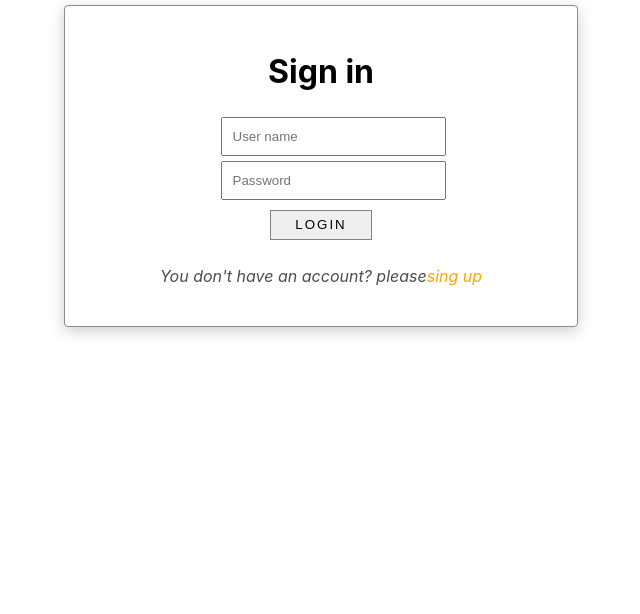
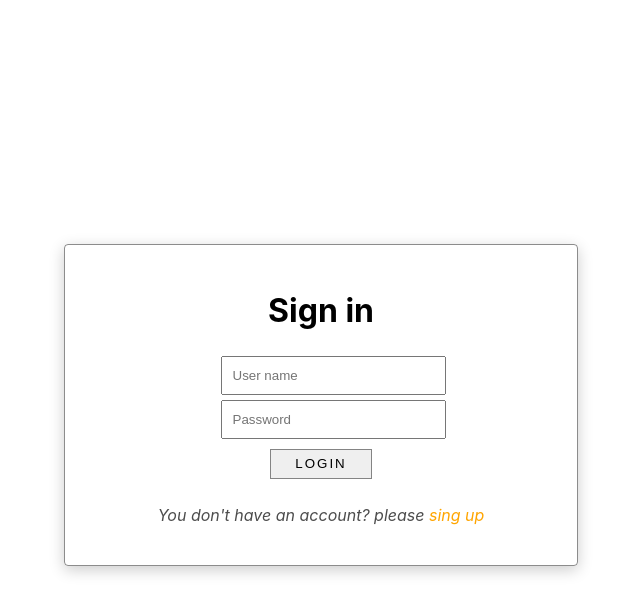
Before and after one commit to MS151994/my-company-front, a React (Create React App) app: page / in a window 1280 px wide. Shown: the top 614 px of the page, without its empty margins (319-959 px from the left). Built offline with nearby package versions, Linux system fonts and the light colour scheme.

Commit message:
added lovercase typo

```diff
--- a/src/components/UserForm/UserLogin.tsx
+++ b/src/components/UserForm/UserLogin.tsx
@@ -3,11 +3,11 @@ import {Button} from "../utils/Button/Button";
 import {Spinner} from "../utils/Spinner/Spinner";
 import {NavButton} from "../utils/NavButton/NavButton";
 import {useCookies} from "react-cookie";
+import {config} from "../../config/config";
 import './userForm.css';
-import {config} from "../../config/config";
 
 export const UserLogin = () => {
-    const [cookie, setCookie] = useCookies(['user']);
+    const [cookie, setCookie] = useCookies(['user', 'username']);
     const [loading, setLoading] = useState(false);
     const [form, setForm] = useState({
         name: '',
@@ -17,7 +17,7 @@ export const UserLogin = () => {
     const updateForm = (key: string, value: string) => {
         setForm(form => ({
             ...form,
-            [key]: value
+            [key]: value.toLowerCase()
         }));
     }
 
@@ -35,6 +35,7 @@ export const UserLogin = () => {
             })
             const data = await res.json();
             setCookie('user', data.id, {path: '/'});
+            setCookie('username', data.name, {path: '/'});
         } finally {
             setLoading(false);
         }
@@ -64,7 +65,7 @@ export const UserLogin = () => {
                 />
             </label>
             {loading ? <Spinner/> : <Button buttonName={"login"}/>}
-            <NavButton buttonName={"sing up"} to={"/register"} infoText={"You don't have an account? please"}/>
+            <NavButton buttonName={"sing up"} to={"/register"} infoText={"You don't have an account? please "}/>
         </form>
     )
 }
--- a/src/components/UserForm/UserRegister.tsx
+++ b/src/components/UserForm/UserRegister.tsx
@@ -15,7 +15,7 @@ export const UserRegister = () => {
     const updateForm = (key: string, value: string) => {
         setForm(form => ({
             ...form,
-            [key]: value
+            [key]: value.toLowerCase()
         }))
     }
 
@@ -71,7 +71,7 @@ export const UserRegister = () => {
                 />
             </label>
             {loading ? <Spinner/> : <Button buttonName={"sing up"}/>}
-            <NavButton buttonName={"login"} to={"/login"} infoText={"If you have account? please "}/>
+            <NavButton buttonName={"login"} to={"/"} infoText={"If you have account? please "}/>
         </form>
     )
 }
--- a/src/components/UserForm/userForm.css
+++ b/src/components/UserForm/userForm.css
@@ -1,4 +1,8 @@
 .userForm__container {
+    position: fixed;
+    top:50%;
+    left: 50%;
+    transform: translate(-50%,-50%);
     display: flex;
     flex-direction: column;
     justify-content: center;
```
